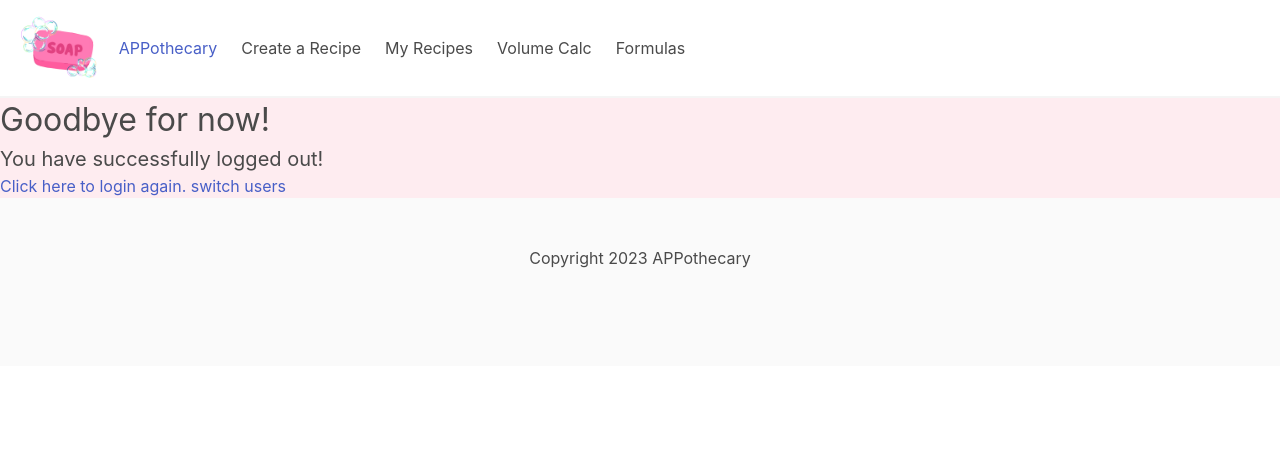
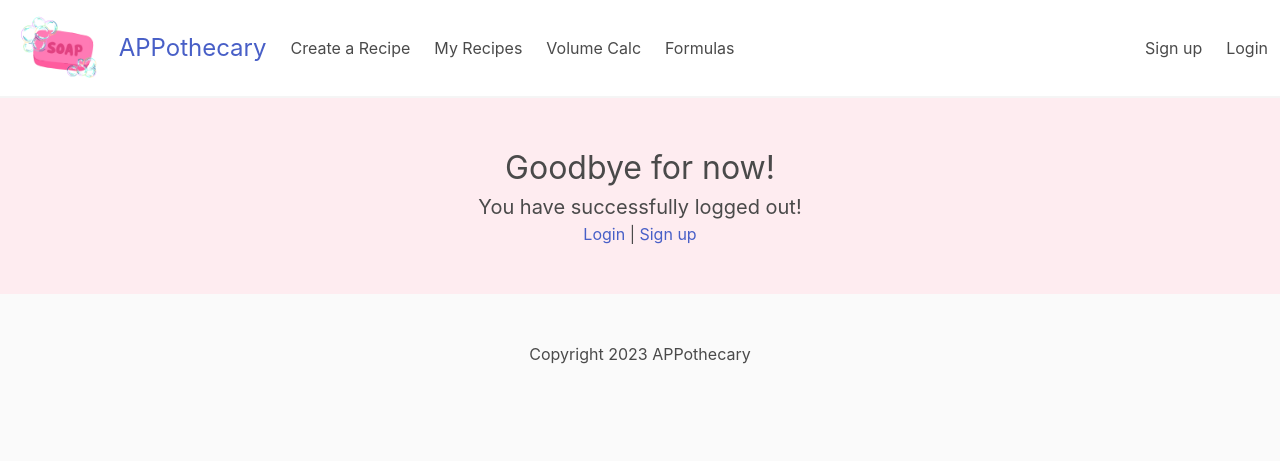
Before and after one commit to CaseyDragon/APPothecary, a Django app: page /registration/logout/ in a window 1280 px wide. Shown: the top 461 px of the page. Run offline with Django 4.2, Linux system fonts and the light colour scheme.

Commit message:
finishing up bulma styling

```diff
--- a/accounts/templates/accounts/signup.html
+++ b/accounts/templates/accounts/signup.html
@@ -1,13 +1,13 @@
 {% extends "recipemaker/base.html" %}
 
 {% block content %}
-
+<div class="is-title has-text-centered is-size-1 pt-6">Sign up to create amazing soap recipes!</div>
 <form method="POST" action="{% url 'signup' %}" class="has-text-centered pt-5">
   {% csrf_token %}
   {{form.as_p}}
-  <button class="button is-primary is-rounded" type="submit">Sign Up</button>
+  <p class="py-5"><button class="button is-primary is-rounded" type="submit">Sign Up</button></p>
   <input type="hidden" name="next" value="{{ next }}" />
 </form>
-<a href="/registration/login">already have an account?</a>
+<p class="has-text-centered is-size-6 pb-6">Already have an account? <a href="/registration/login">Login</a></p>
 
 {% endblock %}
--- a/accounts/templates/registration/logout.html
+++ b/accounts/templates/registration/logout.html
@@ -1,8 +1,11 @@
 {% extends 'recipemaker/base.html' %}
-
+{% load static %}
 {% block content %}
+<div class="has-text-centered py-6">
 <p class="is-size-3">Goodbye for now!</p>
 <p class="is-size-5">You have successfully logged out!</p>
-<a href="/registration/login">Click here to login again.</a>
-<a href ='/accounts/signup'>switch users</a>
+<a href="/registration/login">Login</a> |
+
+<a href ='/accounts/signup'>Sign up</a>
+</div>
 {% endblock %}
--- a/recipemaker/templates/recipemaker/base.html
+++ b/recipemaker/templates/recipemaker/base.html
@@ -10,7 +10,7 @@
   <body>
     <nav class="navbar has-shadow">
         <div class="navbar-brand">
-            <a href="/" class="navbar-item">
+            <a href="/" class="navbar-item is-size-4">
                 <img src="{% static 'images/soap.png' %}" alt="soap logo" style="max-height: 80px" />
                 APPothecary
             </a>
@@ -21,6 +21,15 @@
                 <a class ="navbar-item" href="/myrecipes">My Recipes</a>
                 <a class ="navbar-item" href="/volume">Volume Calc</a>
                 <a class ="navbar-item" href="/formulas">Formulas</a>
+             </div>
+             <div class="navbar-end">
+                {% if user.is_authenticated %}
+                    <p class="navbar-item is-size-4">Hiya, {{ user.username }}!</p>
+                    <a class="navbar-item" href="/registration/logout">Log Out</a>
+                {% else %}
+                    <a class="navbar-item" href="/accounts/signup">Sign up</a>
+                    <a class="navbar-item" href="/registration/login">Login</a>
+                {% endif %}
             </div>
 
         </div>
--- a/recipemaker/templates/recipemaker/home.html
+++ b/recipemaker/templates/recipemaker/home.html
@@ -2,9 +2,7 @@
 
 <div >
     {% if user.is_authenticated %}
-        <p class="is-size-5">Hiya, {{ user.username }}!</p>
-        <a href="/registration/logout">Log Out</a>
-        <ul class="is-size-3-mobile is-size-1-desktop has-text-centered pb-5">
+        <ul class="is-size-3-mobile is-size-1-desktop has-text-centered py-5">
             <li class="py-3"><a href="/lyecalc">Create a Recipe</a></li>
             <li class="py-3"><a href="/myrecipes">My Recipes</a></li>
             <li class="py-3"><a href="/volume">Volume Calc</a></li>
--- a/recipemaker/templates/recipemaker/lye_calc.html
+++ b/recipemaker/templates/recipemaker/lye_calc.html
@@ -14,7 +14,7 @@
 <a href="/additives">Additives</a>
 <p> choose percentages</p>
 <p>give recipe a name</p>
-<form method="post" action="/create/">
+<form method="post" action="/lye_calc/">
     {% csrf_token %}
     {{form.as_p}}
     <button type="submit", name="save">Save Recipe</button>
```
